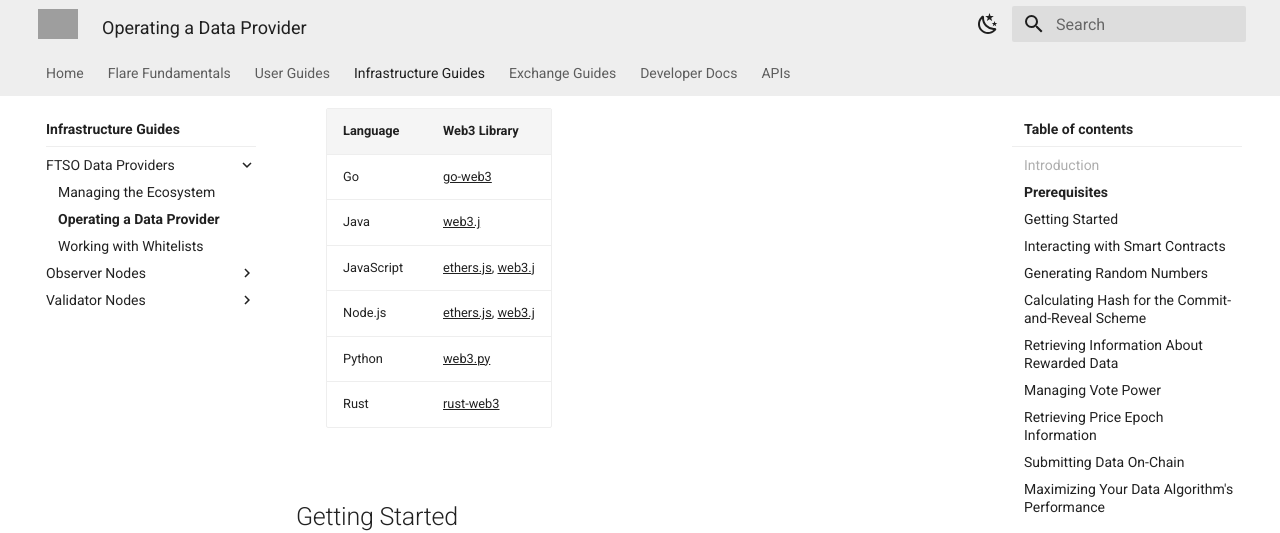
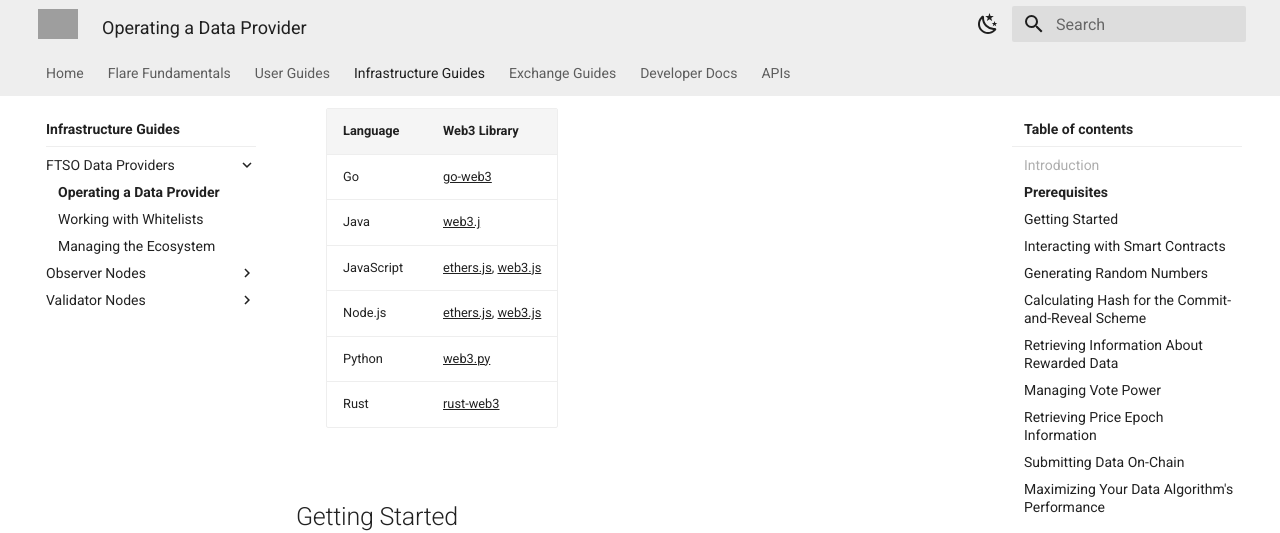
Before and after one commit to flare-foundation/docs, an MkDocs documentation site: the page built from docs/infra/data/operating.md, in a window 1280 px wide and 900 px high, scrolled down 1013 px. Shown: the top 533 px of the window. Built offline with MkDocs 1.6.1 and Material for MkDocs 9.7.7, drawn with Linux system fonts in a browser that asks for light colours; comment, search, counter and statistics services are not loaded; grey boxes are pictures that could not be loaded.

Commit message:
Fixing lib links and nav structure (#251)

```diff
--- a/docs/infra/data/operating.md
+++ b/docs/infra/data/operating.md
@@ -31,14 +31,14 @@ While none of the listed prerequisites are required, you will be more successful
 * Familiarity with smart contracts, signal processing, game theory, and prompt data submission on blockchains
 * Experience with a coding language that has a web3 library, for example:
 
-    | Language   | Web3 Library                                                               |
-    | ---------- | -------------------------------------------------------------------------- |
-    | Go         | [go-web3](https://github.com/chenzhijie/go-web3)                           |
-    | Java       | [web3.j](https://docs.web3j.io/)                                           |
-    | JavaScript | [ethers.js](https://docs.ethers.org/v5/), [web3.j](https://docs.web3j.io/) |
-    | Node.js    | [ethers.js](https://docs.ethers.org/v5/), [web3.j](https://docs.web3j.io/) |
-    | Python     | [web3.py](https://web3py.readthedocs.io/en/v5/)                            |
-    | Rust       | [rust-web3](https://docs.rs/web3/latest/web3/)                             |
+    | Language   | Web3 Library                                                                     |
+    | ---------- | -------------------------------------------------------------------------------- |
+    | Go         | [go-web3](https://github.com/chenzhijie/go-web3)                                 |
+    | Java       | [web3.j](https://docs.web3j.io/)                                                 |
+    | JavaScript | [ethers.js](https://docs.ethers.org/), [web3.js](https://web3js.readthedocs.io/) |
+    | Node.js    | [ethers.js](https://docs.ethers.org/), [web3.js](https://web3js.readthedocs.io/) |
+    | Python     | [web3.py](https://web3py.readthedocs.io/)                                        |
+    | Rust       | [rust-web3](https://docs.rs/web3/latest/web3/)                                   |
 
 ## Getting Started
 
--- a/mkdocs.yml
+++ b/mkdocs.yml
@@ -187,9 +187,9 @@ nav:
     - infra/index.md
     - FTSO Data Providers:
       - infra/data/index.md
-      - infra/data/managing-ecosystem.md
       - infra/data/operating.md
       - infra/data/whitelisting.md
+      - infra/data/managing-ecosystem.md
     - Observer Nodes:
       - infra/observation/index.md
       - infra/observation/deploying.md
```
Also changed, not shown: docs/infra/data/index.md (+1 -1 lines).
